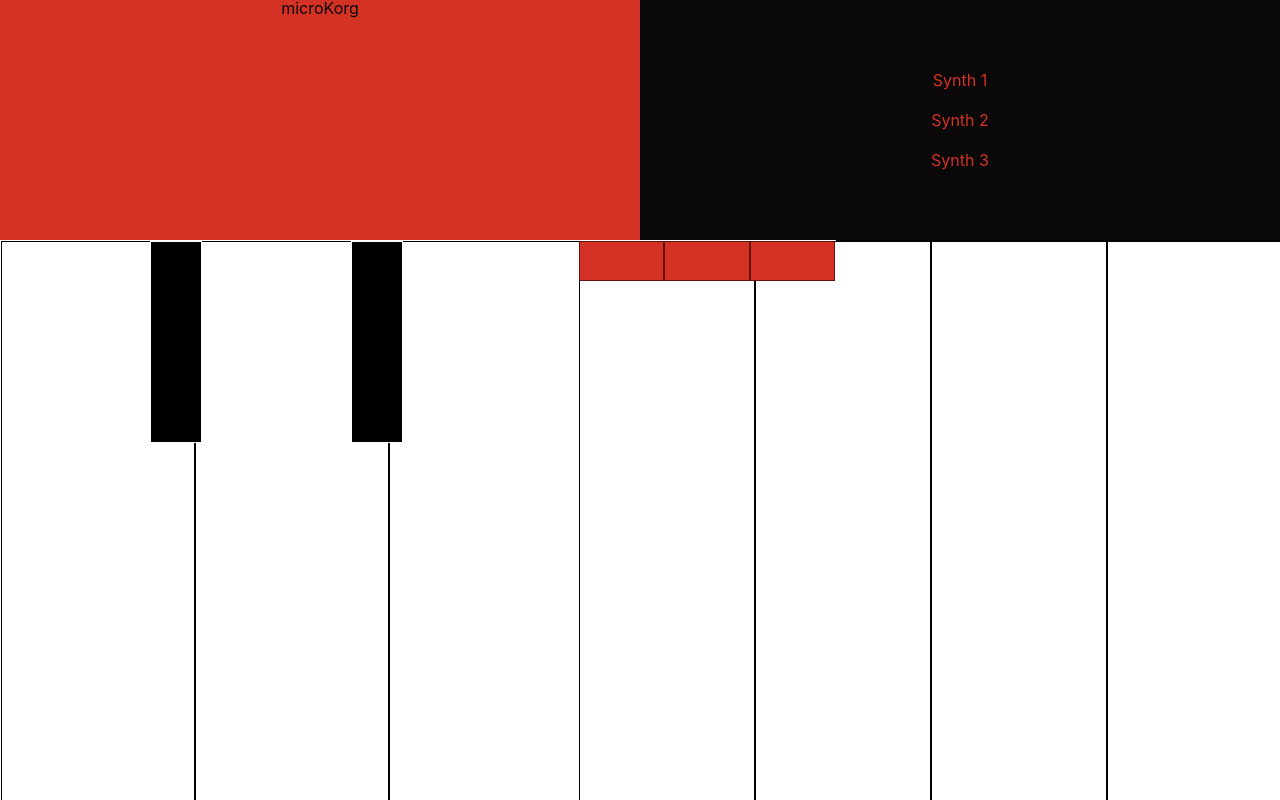
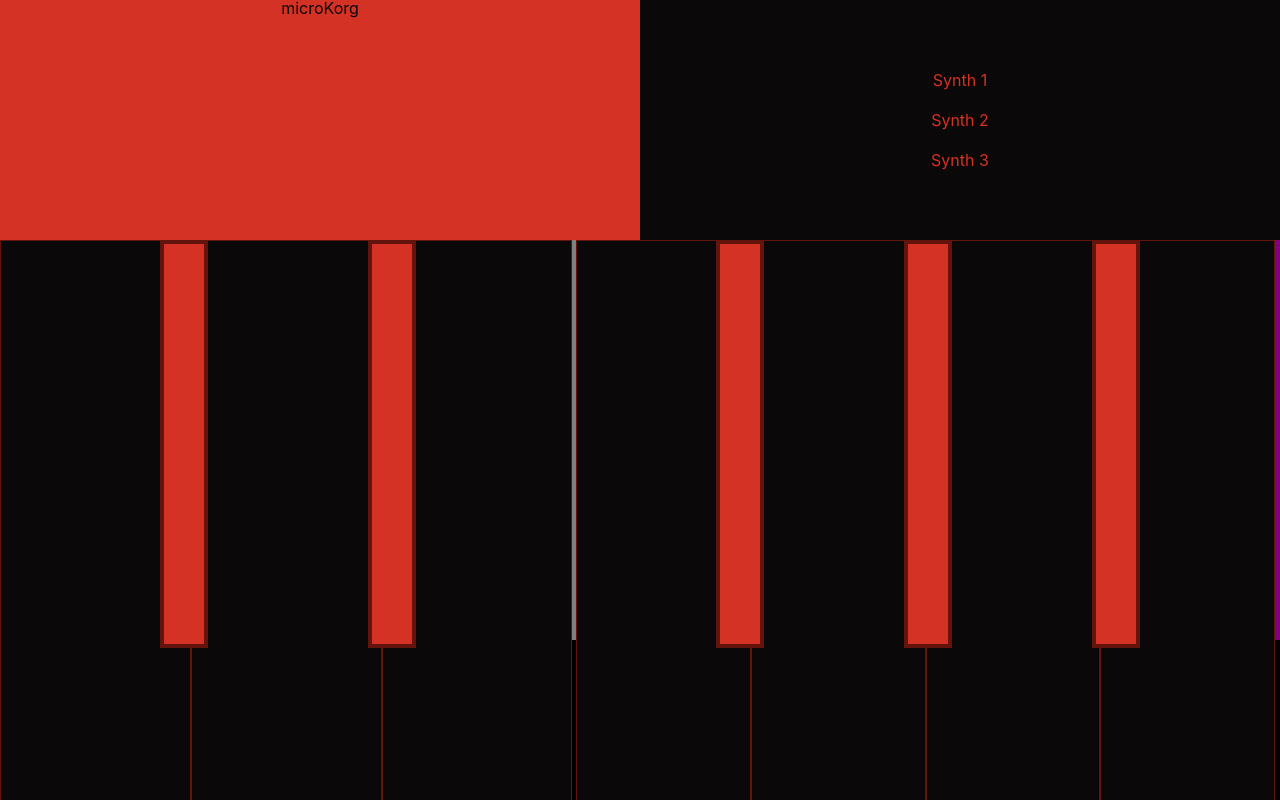
Before and after one commit to opticalfalicy/mkrg, a React (Create React App) app: page / in a window 1280 px wide. Shown: the top 800 px of the page. Built offline with nearby package versions, Linux system fonts and the light colour scheme.

Commit message:
horz view

```diff
--- a/src/App.css
+++ b/src/App.css
@@ -1,5 +1,9 @@
+body{
+  background: black;
+}
 .App {
   text-align: center;
+  background: black;
 }
 .App{
   height: 100vh;
@@ -68,7 +72,7 @@
   /* width: 818.55px; */
   width: 56%;
   height: 100%;
-  border: 1px solid white;
+  /* border: 1px solid white; */
   display: flex;
 }
 
@@ -116,7 +120,27 @@
   /* width: 100px; */
   width: 99vw;
   height: 100%;
-  border: 1px solid rgb(104, 103, 103);
+  border: 1px solid rgb(99, 20, 13);
+  /* background: white */
+  background-color: rgb(10, 8, 9);
+}
+
+.w1{
+  /* width: 272.85px; */
+  /* width: 100px; */
+  width: 99vw;
+  height: 100%;
+  border: 1px solid rgb(99, 20, 13);
+  /* background: white */
+  background-color: rgb(10, 8, 9);
+}
+
+.w2{
+  /* width: 272.85px; */
+  /* width: 100px; */
+  width: 99vw;
+  height: 100%;
+  border: 1px solid rgb(99, 20, 13);
   /* background: white */
   background-color: rgb(10, 8, 9);
 }
@@ -144,17 +168,17 @@
   /* width: 15%; */
 }
 
-.Bl{
+.bl{
   width: 120px;
-  border: 1px solid rgb(99, 20, 13);
+  border: 4px solid rgb(99, 20, 13);
   /* background: black; */
   background-color: rgb(212, 50, 36);
   height: 15%
 }
 
-.B2{
+.b2{
   width: 120px;
-  border: 1px solid rgb(99, 20, 13);
+  border: 4px solid rgb(99, 20, 13);
   /* background: black; */
   background-color: rgb(212, 50, 36);
   height: 12%
@@ -226,7 +250,7 @@
     /* width: 818.55px; */
     width: 20%;
     height: 100%;
-    border: 1px solid white;
+    /* border: 1px solid white; */
     display: flex;
   }
 
@@ -235,6 +259,10 @@
     height: 100%;
     border: 1px solid white;
   } */
+
+  .fB{
+    width: 55%;
+  }
 
   .fB-1{
     background: purple;
@@ -261,11 +289,11 @@
     position: absolute;
     height: 100%;
     flex-direction: row;
-    width: 55vw;
+    /* width: 55vw; */
   }
 
   .fB .w-keys{
-    height: 70%;
+    height: 100%;
   }
 
   .W{
@@ -273,16 +301,33 @@
     /* width: 100px; */
     width: 15vw;
     height: 100%;
-    border: 1px solid black;
-    background: white
+    /* border: 1px solid black; */
+    /* background: white */
+  }
+  .w1{
+    /* width: 272.85px; */
+    /* width: 100px; */
+    width: 14.75vw;
+    height: 100%;
+    /* border: 1px solid black; */
+    /* background: white */
+  }
+  .w2{
+    /* width: 272.85px; */
+    /* width: 100px; */
+    width: 13.5vw;
+    height: 100%;
+    /* border: 1px solid black; */
+    /* background: white */
   }
 
   .cE .b-keys{
-    width: 15]%
+    width: 45%
   }
 
   .fB .b-keys{
-    width: 20%;
+    width: 55%;
+    height: 100%;
   }
 
   .b-keys{
@@ -290,16 +335,27 @@
     display: flex;
     justify-content: space-evenly;
     position: absolute;
-    height: 50%;
+    height: 100%;
     flex-direction: row;
     /* width: 15%; */
   }
 
-  .Bl{
-    width: 50px;
-    border: 1px solid white;
-    background: black;
+  .bl{
+    width: 40px;
+    /* border: 1px solid white; */
+    /* background: black; */
+    /* height: 50%; */
+    border: 4px solid rgb(99, 20, 13);
+    height: 50%;
+  }
+
+  .b2{
+    width: 40px;
+    /* height: 63%; */
+    border: 4px solid rgb(99, 20, 13);
     height: 50%
+    /* background: black; */
+    /* border: 1px solid white; */
   }
 
 }
--- a/src/App.js
+++ b/src/App.js
@@ -25,38 +25,38 @@ function App() {
         </div> */}
         <div className='key-block cE cE-1'>
           <div className='w-keys'>
-        <item className='key-note C W'>
+        <item className='key-note C W w1'>
          </item>
-        <item className='key-note D W'>
+        <item className='key-note D W w1'>
          </item>
-        <item className='key-note E W'>
+        <item className='key-note E W w1'>
          </item>
           </div>
         <div className='b-keys'>
-         <item className='key-note Df Bl'>
+         <item className='key-note Df bl'>
           </item>
-         <item className='key-note Ef Bl'>
+         <item className='key-note Ef bl'>
           </item>
         </div>
         </div>
         <div className='key-block fB fB-1'>
           <div className='w-keys'>
-          <item className='key-note F W'>
+          <item className='key-note F W w2'>
           </item>
-          <item className='key-note G W'>
+          <item className='key-note G W w2'>
           </item>
-          <item className='key-note A W'>
+          <item className='key-note A W w2'>
           </item>
-          <item className='key-note B W'>
+          <item className='key-note B W w2'>
           </item>
 
           </div>
           <div className='b-keys'>
-          <item className='key-note Gf B2'>
+          <item className='key-note Gf b b2'>
           </item>
-          <item className='key-note Af B2'>
+          <item className='key-note Af b b2'>
           </item>
-          <item className='key-note Bf B2'>
+          <item className='key-note Bf b b2'>
           </item>
           </div>
         </div>
```
